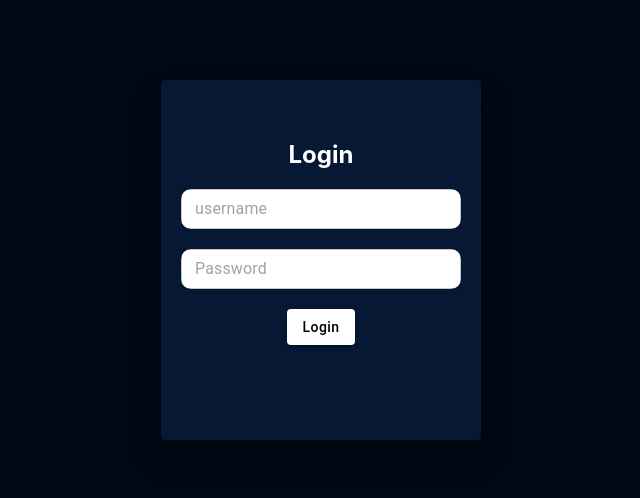
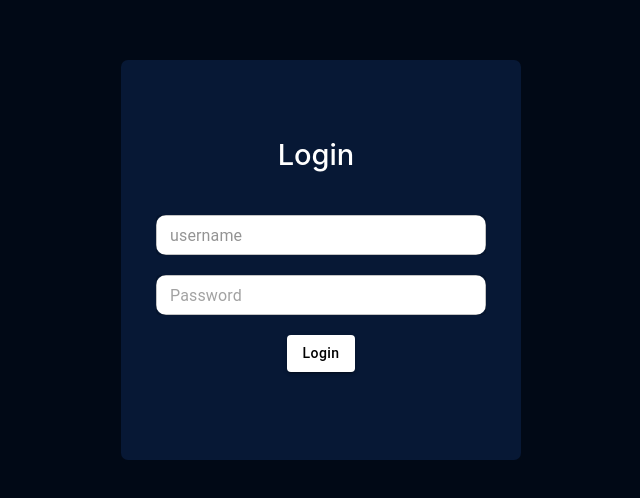
Before and after one commit to ArjunChorath/project_login_page_2, a React (Create React App) app: page / in a window 1280 px wide. Shown: the part 140-638 px from the top of the page, without its empty margins (319-959 px from the left). Built offline with nearby package versions, Linux system fonts and the light colour scheme.

Commit message:
fifth_login_setup_commit

```diff
--- a/package.json
+++ b/package.json
@@ -10,6 +10,7 @@
     "@testing-library/jest-dom": "^5.17.0",
     "@testing-library/react": "^13.4.0",
     "@testing-library/user-event": "^13.5.0",
+    "axios": "^1.6.2",
     "react": "^18.2.0",
     "react-dom": "^18.2.0",
     "react-scripts": "5.0.1",
--- a/src/component/Login.css
+++ /dev/null
@@ -1,4 +0,0 @@
-h2 {
-
-    color: white;
-}
--- a/src/component/Login.js
+++ b/src/component/Login.js
@@ -6,12 +6,20 @@ import {
   TextField,
 } from "@mui/material";
 import React, { useState } from "react";
-import "./Login.css";
+import axios from "axios";
+
 
 export const Login = () => {
     const [userName,setUserName]=useState('');
     const [password, setPassword] = useState('');
     const [message,setMessage]=useState('')
+
+    const handleSubmit=async(e)=>{
+    e.preventDefault();
+
+
+
+    }
 
     const handleLogin=()=>{
         if(!userName || !password)
@@ -29,9 +37,10 @@ export const Login = () => {
     }
 
   const paperStyle = {
-    padding: "20px",
-    height: "40vh",
-    width: "280px",
+    borderRadius:'7px',
+    padding: "35px",
+    height: "330px",
+    width: "330px",
     alignitems: "center",
     margin: "auto auto",
     backgroundColor: "#071835",
@@ -45,26 +54,47 @@ export const Login = () => {
       sx={{ display: "flex", alignItems: "center", justifyContent: "center" }}
     >
       <Grid>
-        <Paper elevation={20} style={paperStyle}>
-          <Grid align="center">
+        <Paper elevation={0} style={paperStyle}>
+          <Grid
+            align="center"
+            sx={{
+              height: "7.5rem",
+              width: "20rem",
+              display: "flex",
+              alignItems: "center",
+              justifyContent: "center",
+            }}
+          >
             <br />
-            <h2>Login</h2>
+            <h2
+              style={{
+                color: "white",
+                fontWeight: "500",
+                fontSize: "29px",
+                lineHeight: "2.0",
+
+              }}
+            >
+              Login
+            </h2>
           </Grid>
 
+           <Box >
             <Grid align="center">
-            <form>
+              <form onSubmit={handleSubmit}>
                 <TextField
                   onChange={(e) => setUserName(e.target.value)}
                   variant="outlined"
                   type="text"
                   value={userName}
                   inputProps={{
-                  style: { background: "white", borderRadius: "10px" },
+                    style: { background: "white", borderRadius: "10px",color:"#000000" },
+                     placeholder:"username"
                   }}
                   InputLabelProps={{
                     style: { color: "white" },
                   }}
-                placeholder="username"
+
                   size="small"
                   fullWidth
                   required
@@ -110,6 +140,7 @@ export const Login = () => {
                 {message}
               </p>
             </Grid>
+          </Box>
         </Paper>
       </Grid>
     </Box>
```
Also changed, not shown: 1 other file (tests, documents, lock files or other folders). Lines whose indentation alone changed are shown as unchanged.
